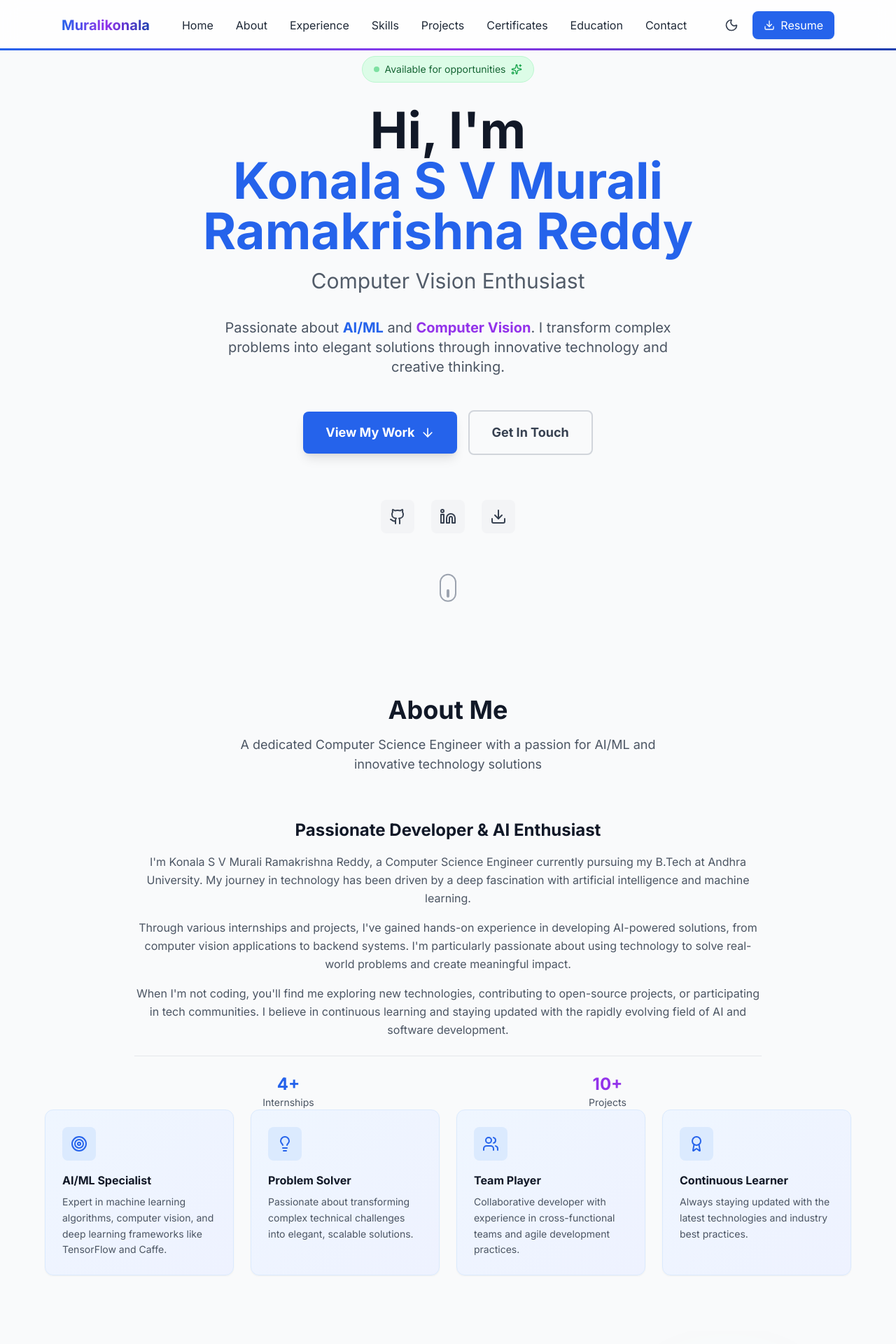
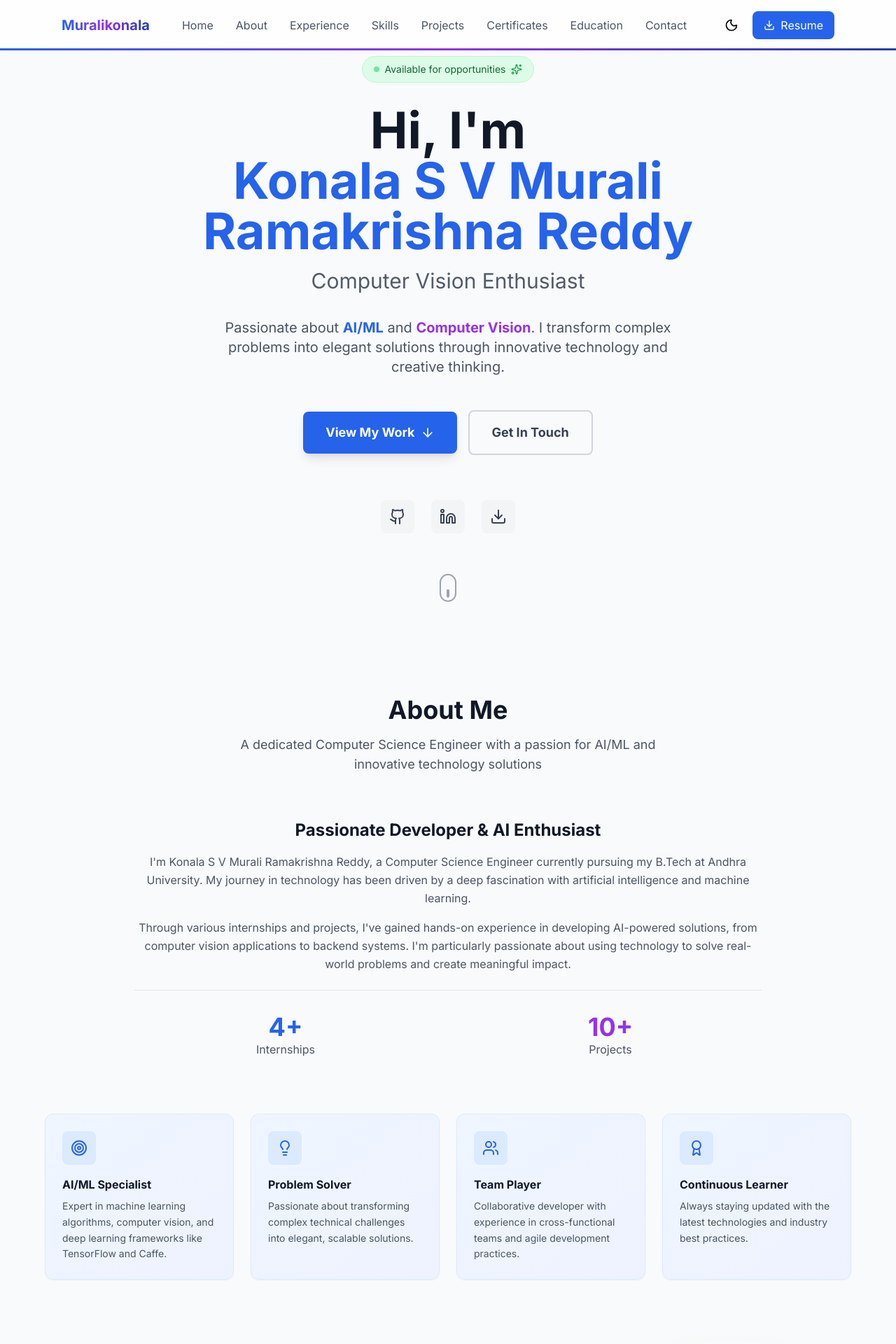
Before and after one commit to Muralikonala/My-Portfolio, a React (Vite) app: page / in a window 1280 px wide. Shown: the top 1920 px of the page at 70% size. Built offline with nearby package versions, Linux system fonts and the light colour scheme.

Commit message:
do some key changes

```diff
--- a/src/components/About.tsx
+++ b/src/components/About.tsx
@@ -1,11 +1,40 @@
-import React from 'react';
-import { motion } from 'framer-motion';
+import React, { useEffect, useRef, useState } from 'react';
+import { motion, useInView, animate } from 'framer-motion';
 import { Target, Lightbulb, Users, Award } from 'lucide-react';
-import { useTheme } from '../contexts/ThemeContext';
+
+// Reusable Counter Component
+const StatCounter = ({ target, label, suffix = "", colorClass = "" }: { target: number, label: string, suffix?: string, colorClass?: string }) => {
+  const nodeRef = useRef<HTMLSpanElement>(null);
+  const isInView = useInView(nodeRef, { once: true });
+
+  useEffect(() => {
+    if (isInView && nodeRef.current) {
+      const node = nodeRef.current;
+      const controls = animate(0, target, {
+        duration: 2,
+        ease: "easeOut",
+        onUpdate(value) {
+          node.textContent = Math.round(value).toString();
+        },
+      });
+
+      return () => controls.stop();
+    }
+  }, [isInView, target]);
+
+  return (
+    <div className="text-center">
+      <div className={`text-3xl md:text-4xl font-bold ${colorClass}`}>
+        <span ref={nodeRef}>0</span>{suffix}
+      </div>
+      <div className="text-sm md:text-base text-gray-600 dark:text-gray-400 font-medium">
+        {label}
+      </div>
+    </div>
+  );
+};
 
 const About: React.FC = () => {
-  const { theme } = useTheme();
-
   const highlights = [
     {
       icon: Target,
@@ -47,8 +76,7 @@ const About: React.FC = () => {
           </p>
         </motion.div>
 
-        <div className="max-w-4xl mx-auto">
-          {/* About Content */}
+        <div className="max-w-4xl mx-auto mb-20">
           <motion.div
             initial={{ opacity: 0, y: 30 }}
             whileInView={{ opacity: 1, y: 0 }}
@@ -70,36 +98,29 @@ const About: React.FC = () => {
                   from computer vision applications to backend systems. I'm particularly passionate about using technology
                   to solve real-world problems and create meaningful impact.
                 </p>
-                <p>
-                  When I'm not coding, you'll find me exploring new technologies, contributing to open-source projects,
-                  or participating in tech communities. I believe in continuous learning and staying updated with
-                  the rapidly evolving field of AI and software development.
-                </p>
               </div>
             </div>
 
-            {/* Quick Stats */}
-            <div className="grid grid-cols-2 gap-4 pt-6 border-t border-gray-200 dark:border-gray-700">
-              <div className="text-center">
-                <div className="text-2xl font-bold text-blue-600 dark:text-blue-400">4+</div>
-                <div className="text-sm text-gray-600 dark:text-gray-400">Internships</div>
-              </div>
-              <div className="text-center">
-                <div className="text-2xl font-bold text-purple-600 dark:text-purple-400">10+</div>
-                <div className="text-sm text-gray-600 dark:text-gray-400">Projects</div>
-              </div>
+            {/* Animated Quick Stats */}
+            <div className="grid grid-cols-2 gap-8 pt-8 border-t border-gray-200 dark:border-gray-700">
+              <StatCounter
+                target={4}
+                label="Internships"
+                suffix="+"
+                colorClass="text-blue-600 dark:text-blue-400"
+              />
+              <StatCounter
+                target={10}
+                label="Projects"
+                suffix="+"
+                colorClass="text-purple-600 dark:text-purple-400"
+              />
             </div>
           </motion.div>
         </div>
 
         {/* Highlights Grid */}
-        <motion.div
-          initial={{ opacity: 0, y: 30 }}
-          whileInView={{ opacity: 1, y: 0 }}
-          viewport={{ once: true }}
-          transition={{ duration: 0.8, delay: 0.2 }}
-          className="grid md:grid-cols-2 lg:grid-cols-4 gap-6"
-        >
+        <div className="grid md:grid-cols-2 lg:grid-cols-4 gap-6">
           {highlights.map((highlight, index) => (
             <motion.div
               key={highlight.title}
@@ -120,7 +141,7 @@ const About: React.FC = () => {
               </p>
             </motion.div>
           ))}
-        </motion.div>
+        </div>
       </div>
     </section>
   );
--- a/src/components/Header.tsx
+++ b/src/components/Header.tsx
@@ -1,5 +1,4 @@
 import React, { useState, useEffect } from 'react';
-/* Added useScroll and useSpring to imports */
 import { motion, AnimatePresence, useScroll, useSpring } from 'framer-motion';
 import { Download, Menu, X, Sun, Moon } from 'lucide-react';
 import { useTheme } from '../contexts/ThemeContext';
@@ -20,7 +19,6 @@ const Header: React.FC = () => {
   const [isScrolled, setIsScrolled] = useState(false);
   const { theme, toggleTheme } = useTheme();
 
-  /* 1. Scroll Progress Logic */
   const { scrollYProgress } = useScroll();
   const scaleX = useSpring(scrollYProgress, {
     stiffness: 100,
@@ -36,29 +34,54 @@ const Header: React.FC = () => {
     return () => window.removeEventListener('scroll', handleScroll);
   }, []);
 
+  // Manual Scroll Handler to fix the "1mm move" bug
+  const scrollToSection = (e: React.MouseEvent<HTMLAnchorElement>, href: string) => {
+    e.preventDefault();
+    setIsMenuOpen(false);
+
+    const targetId = href.replace('#', '');
+    const element = document.getElementById(targetId);
+
+    if (element) {
+      // Small delay to allow the mobile menu closure to initiate
+      setTimeout(() => {
+        const offset = 85; // Accounts for the height of your fixed header
+        const bodyRect = document.body.getBoundingClientRect().top;
+        const elementRect = element.getBoundingClientRect().top;
+        const elementPosition = elementRect - bodyRect;
+        const offsetPosition = elementPosition - offset;
+
+        window.scrollTo({
+          top: offsetPosition,
+          behavior: 'smooth'
+        });
+      }, 100);
+    }
+  };
+
   return (
     <motion.header
       initial={{ y: -100 }}
       animate={{ y: 0 }}
       transition={{ duration: 0.6 }}
-      className={`fixed top-0 w-full z-50 transition-all duration-300 ${
+      className={`fixed top-0 w-full z-[100] transition-all duration-300 ${
         isScrolled
-          ? 'bg-gradient-to-r from-white/95 via-blue-50/95 to-purple-50/95 dark:from-gray-900/95 dark:via-gray-800/95 dark:to-gray-700/95 backdrop-blur-md border-b border-blue-200/50 dark:border-gray-800 shadow-lg shadow-blue-500/10 dark:shadow-gray-900/50'
+          ? 'bg-gradient-to-r from-white/95 via-blue-50/95 to-purple-50/95 dark:from-gray-900/95 dark:via-gray-800/95 dark:to-gray-700/95 backdrop-blur-md border-b border-blue-200/50 dark:border-gray-800 shadow-lg'
           : 'bg-white/90 dark:bg-gray-900/90 backdrop-blur-md md:bg-white/80 md:dark:bg-gray-900/80'
       }`}
     >
-      {/* 2. The Scroll Progress Bar Element */}
+      {/* Scroll Progress Bar - Lowered z-index and added pointer-events-none */}
       <motion.div
-        className="absolute bottom-0 left-0 right-0 h-[3px] bg-gradient-to-r from-blue-600 via-purple-600 to-blue-800 origin-left z-50"
+        className="absolute bottom-0 left-0 right-0 h-[3px] bg-gradient-to-r from-blue-600 via-purple-600 to-blue-800 origin-left z-0 pointer-events-none"
         style={{ scaleX }}
       />
 
-      <div className="max-w-6xl mx-auto px-4 md:px-6 py-4">
+      <div className="max-w-6xl mx-auto px-4 md:px-6 py-4 relative z-10">
         <div className="flex justify-between items-center">
           {/* Logo */}
           <motion.a
             href="#hero"
-            className="text-lg md:text-xl font-bold bg-gradient-to-r from-blue-600 via-purple-600 to-blue-800 dark:from-blue-400 dark:via-purple-400 dark:to-blue-300 bg-clip-text text-transparent hover:from-purple-600 hover:via-blue-600 hover:to-purple-800 dark:hover:from-purple-400 dark:hover:via-blue-400 dark:hover:to-purple-300 transition-all duration-300"
+            className="text-lg md:text-xl font-bold bg-gradient-to-r from-blue-600 via-purple-600 to-blue-800 dark:from-blue-400 dark:via-purple-400 dark:to-blue-300 bg-clip-text text-transparent transition-all duration-300"
             whileHover={{ scale: 1.05 }}
           >
             Muralikonala
@@ -66,19 +89,14 @@ const Header: React.FC = () => {
 
           {/* Desktop Navigation */}
           <nav className="hidden md:flex items-center space-x-8">
-            {navLinks.map((link, index) => (
-              <motion.a
+            {navLinks.map((link) => (
+              <a
                 key={link.name}
                 href={link.href}
-                className={`${isScrolled ? 'text-gray-600 dark:text-gray-300' : 'text-gray-800 dark:text-gray-100'} hover:text-transparent hover:bg-gradient-to-r hover:from-blue-600 hover:to-purple-600 hover:bg-clip-text font-medium transition-all duration-300 relative group`}
-                whileHover={{ y: -2, scale: 1.02 }}
-                initial={{ opacity: 0, y: -10 }}
-                animate={{ opacity: 1, y: 0 }}
-                transition={{ duration: 0.4, delay: index * 0.05 }}
+                className="text-gray-600 dark:text-gray-300 hover:text-blue-600 font-medium transition-colors"
               >
                 {link.name}
-                <span className="absolute -bottom-1 left-0 w-0 h-0.5 bg-gradient-to-r from-blue-600 to-purple-600 group-hover:w-full transition-all duration-300 rounded-full" />
-              </motion.a>
+              </a>
             ))}
           </nav>
 
@@ -89,28 +107,21 @@ const Header: React.FC = () => {
               className="p-2 rounded-lg hover:bg-gray-100 dark:hover:bg-gray-800 transition-colors"
               whileHover={{ scale: 1.05 }}
               whileTap={{ scale: 0.95 }}
-              aria-label="Toggle theme"
             >
-              {theme === 'dark' ? (
-                <Sun className="w-5 h-5 text-yellow-500" />
-              ) : (
-                <Moon className="w-5 h-5 text-gray-700" />
-              )}
+              {theme === 'dark' ? <Sun size={20} className="text-yellow-500" /> : <Moon size={20} />}
             </motion.button>
 
             <motion.a
               href="/Konala S V Murali Ramakrishna Reddy-Resume.pdf"
               download
-              className="hidden sm:flex items-center gap-2 px-4 py-2 bg-blue-600 hover:bg-blue-700 text-white rounded-lg font-medium transition-colors shadow-sm hover:shadow-md"
-              whileHover={{ scale: 1.02 }}
-              whileTap={{ scale: 0.98 }}
+              className="hidden sm:flex items-center gap-2 px-4 py-2 bg-blue-600 hover:bg-blue-700 text-white rounded-lg font-medium"
             >
-              <Download className="w-4 h-4" />
-              Resume
+              <Download size={16} /> Resume
             </motion.a>
 
+            {/* Hamburger Button: Restored to your original style */}
             <button
-              className={`md:hidden p-3 rounded-lg transition-colors ${
+              className={`md:hidden p-3 rounded-lg transition-colors relative z-20 ${
                 isMenuOpen
                   ? 'bg-blue-600 text-white'
                   : 'bg-gray-100 dark:bg-gray-800 hover:bg-gray-200 dark:hover:bg-gray-700 text-gray-700 dark:text-gray-300'
@@ -136,8 +147,8 @@ const Header: React.FC = () => {
                   <a
                     key={link.name}
                     href={link.href}
-                    onClick={() => setIsMenuOpen(false)}
-                    className="text-gray-600 dark:text-gray-300 hover:text-blue-600 dark:hover:text-blue-400 font-medium py-2 px-3 rounded-lg hover:bg-gray-50 dark:hover:bg-gray-800 transition-all block"
+                    onClick={(e) => scrollToSection(e, link.href)}
+                    className="text-gray-600 dark:text-gray-300 hover:text-blue-600 font-medium py-2 px-3 rounded-lg hover:bg-gray-50 dark:hover:bg-gray-800 block"
                   >
                     {link.name}
                   </a>
@@ -145,11 +156,10 @@ const Header: React.FC = () => {
                 <a
                   href="/Konala S V Murali Ramakrishna Reddy-Resume.pdf"
                   download
-                  className="sm:hidden flex items-center gap-2 px-3 py-2 bg-blue-600 hover:bg-blue-700 text-white rounded-lg font-medium transition-colors mt-2"
+                  className="sm:hidden flex items-center gap-2 px-3 py-3 bg-blue-600 text-white rounded-lg font-medium mt-2"
                   onClick={() => setIsMenuOpen(false)}
                 >
-                  <Download className="w-4 h-4" />
-                  Resume
+                  <Download className="w-4 h-4" /> Resume
                 </a>
               </nav>
             </motion.div>
--- a/src/index.css
+++ b/src/index.css
@@ -20,3 +20,30 @@ body {
   min-height: 100vh;
   -webkit-font-smoothing: antialiased;
 }
+
+/* --- UI Improvement: Custom Scrollbar Styling --- */
+
+/* Webkit browsers (Chrome, Safari, Edge) */
+::-webkit-scrollbar {
+  width: 10px;
+}
+
+::-webkit-scrollbar-track {
+  @apply bg-gray-50 dark:bg-gray-900;
+}
+
+::-webkit-scrollbar-thumb {
+  @apply bg-gradient-to-b from-blue-600 to-indigo-600 rounded-full;
+  border: 3px solid transparent;
+  background-clip: content-box;
+}
+
+::-webkit-scrollbar-thumb:hover {
+  @apply from-blue-700 to-indigo-700;
+}
+
+/* For Firefox */
+* {
+  scrollbar-width: thin;
+  scrollbar-color: #2563eb transparent;
+}
```
